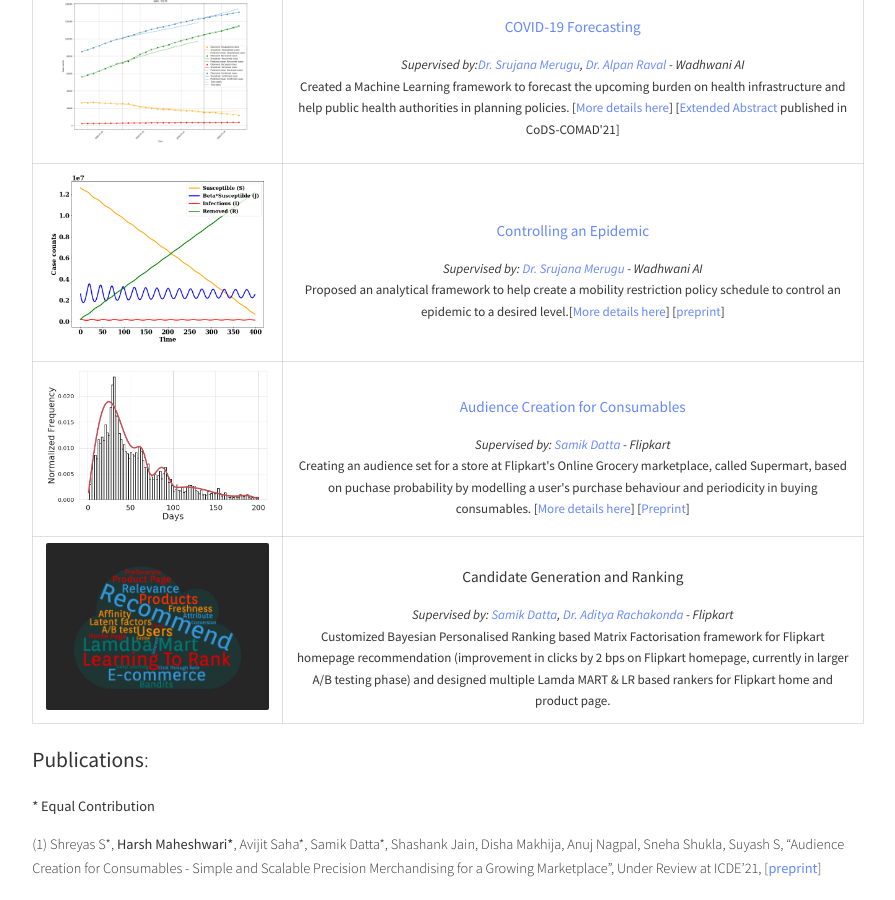
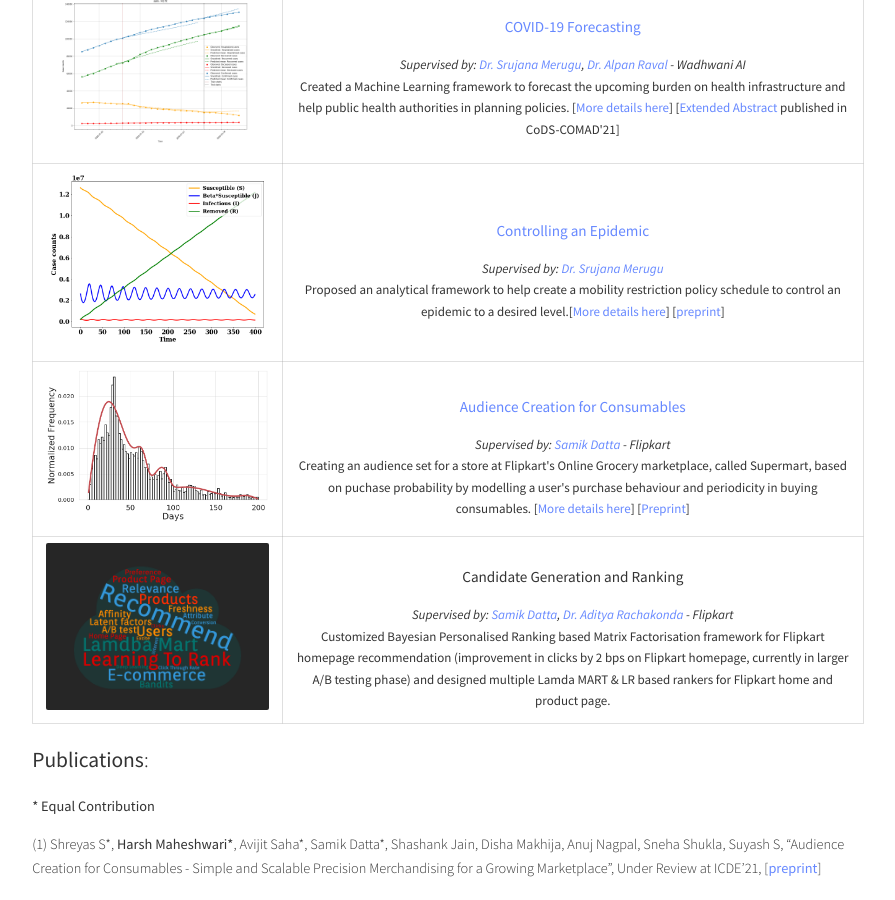
Before and after one commit to harshm121/portfolio-old, a Jekyll site: the page built from index.md, in a window 1280 px wide and 900 px high, scrolled down 1247 px. Shown: the whole window, without its empty margins (192-1087 px from the left). Built offline with Jekyll 4.4.1, drawn with Linux system fonts in a browser that asks for light colours; a style sheet for code colours, icons or effects is not loaded.

Commit message:
Update index.md

```diff
--- a/index.md
+++ b/index.md
@@ -51,14 +51,14 @@ The aim of the project was to segment human skin out of Near Infrared Images. Sk
 
   <tr>
     <th width="30%"><a href="https://harshm121.github.io/Projects/covid_forecasting"><img src="https://harshm121.github.io/Projects/covid_forecasting.png" alt="Forecasting Example" width = "100%"></a></th>
-	  <th width="70%"><h3><b><a href="https://harshm121.github.io/Projects/covid_forecasting">COVID-19 Forecasting</a></b></h3> <font size="2.2"><i><h8> Supervised by:<a href="https://www.linkedin.com/in/srujana-merugu-a7243819/">Dr. Srujana Merugu</a>, <a href="https://www.linkedin.com/in/alpan-raval-36219a2/">Dr. Alpan Raval</a> - Wadhwani AI</h8></i></font><br>
+	  <th width="70%"><h3><b><a href="https://harshm121.github.io/Projects/covid_forecasting">COVID-19 Forecasting</a></b></h3> <font size="2.2"><i><h8> Supervised by: <a href="https://www.linkedin.com/in/srujana-merugu-a7243819/">Dr. Srujana Merugu</a>, <a href="https://www.linkedin.com/in/alpan-raval-36219a2/">Dr. Alpan Raval</a> - Wadhwani AI</h8></i></font><br>
 Created a Machine Learning framework to forecast the upcoming burden on health infrastructure and help public health authorities in planning policies. [<a href="https://harshm121.github.io/Projects/covid_forecasting">More details here</a>] [<a href="https://www.medrxiv.org/content/10.1101/2020.10.19.20215293v1">Extended Abstract</a> published in CoDS-COMAD'21]</th>
   </tr>
 
 
   <tr>
     <th width="30%"><a href="https://harshm121.github.io/Projects/cosir/"><img src="https://harshm121.github.io/Projects/cosir.png" alt="CoSIR Model" width="100%"></a></th>
-	<th width="70%"><h3><b><a href="https://harshm121.github.io/Projects/cosir/">Controlling an Epidemic</a></b></h3> <font size="2.2"><i><h8> Supervised by:  <a href="https://www.linkedin.com/in/srujana-merugu-a7243819/">Dr. Srujana Merugu</a> - Wadhwani AI </h8></i></font><br>
+	<th width="70%"><h3><b><a href="https://harshm121.github.io/Projects/cosir/">Controlling an Epidemic</a></b></h3> <font size="2.2"><i><h8> Supervised by:  <a href="https://www.linkedin.com/in/srujana-merugu-a7243819/">Dr. Srujana Merugu</a> </h8></i></font><br>
 Proposed an analytical framework to help create a mobility restriction policy schedule to control an epidemic to a desired level.[<a href="https://harshm121.github.io/Projects/cosir/">More details here</a>] [<a href="https://www.medrxiv.org/content/10.1101/2020.11.10.20211995v1">preprint</a>] </th>
   </tr>
 
```
